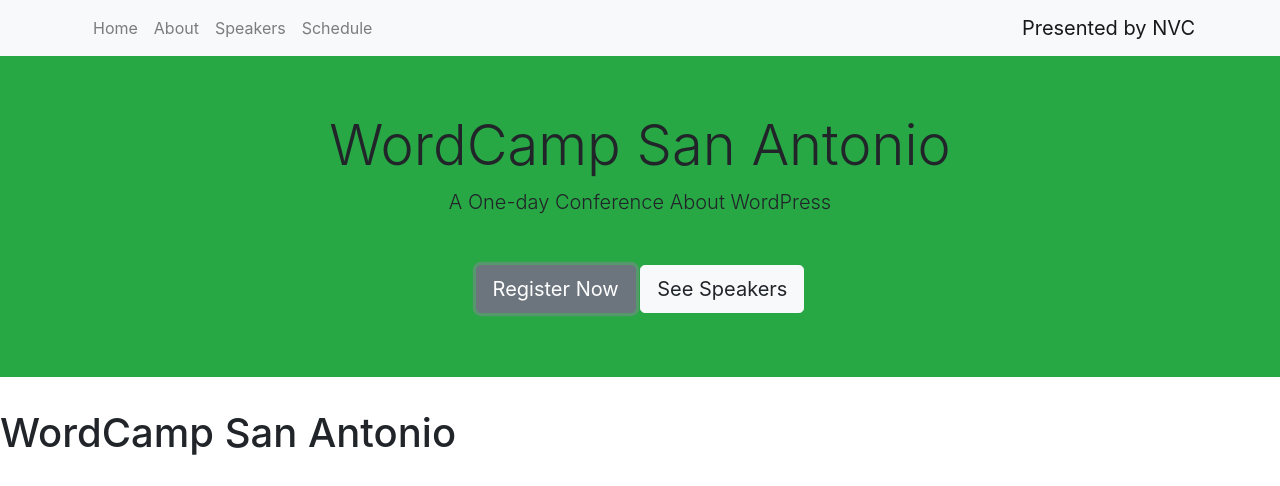
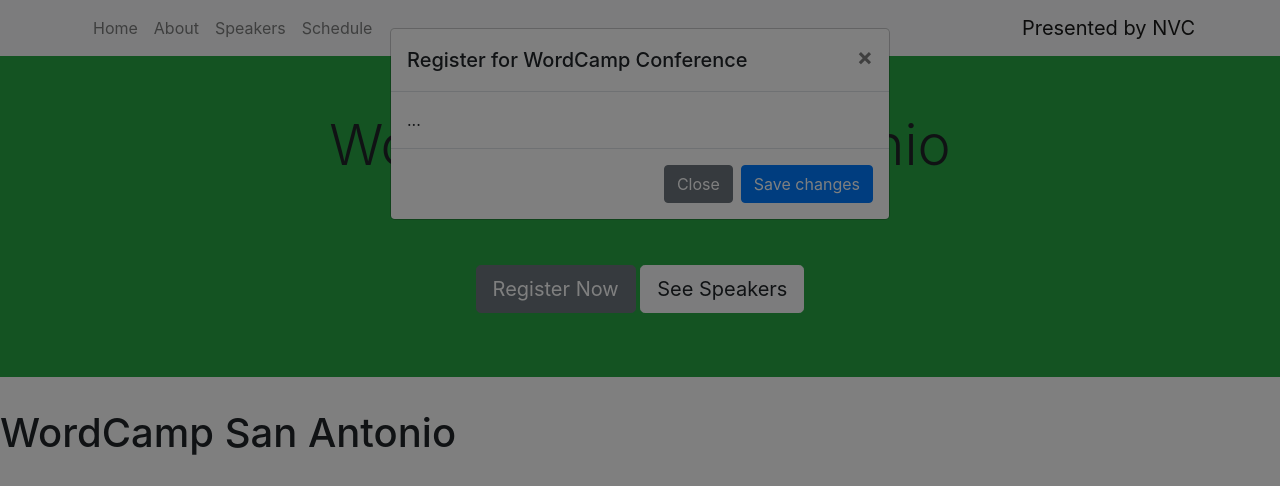
Before and after one commit to kristieb6/WordCamps-San-Antonio, a plain HTML site: page index.html in a window 1280 px wide. Both pictures are taken after a click on the button "Register Now". Shown: the top 486 px of the page. Drawn offline with nearby package versions, Linux system fonts and the light colour scheme.

Commit message:
Update index.html
added modal and modal to activate buttons

```diff
--- a/index.html
+++ b/index.html
@@ -35,6 +35,27 @@
         </li>
       </div>
     </div>
+    <!-- Modal -->
+<div class="modal fade" id="register" tabindex="-1" role="dialog" aria-labelledby="exampleModalLabel" aria-hidden="true">
+  <div class="modal-dialog" role="document">
+    <div class="modal-content">
+      <div class="modal-header">
+        <h5 class="modal-title" id="register">Register for WordCamp Conference</h5>
+        <button type="button" class="close" data-dismiss="modal" aria-label="Close">
+          <span aria-hidden="true">&times;</span>
+        </button>
+      </div>
+      <div class="modal-body">
+        ...
+      </div>
+      <div class="modal-footer">
+        <button type="button" class="btn btn-secondary" data-dismiss="modal">Close</button>
+        <button type="button" class="btn btn-primary">Save changes</button>
+      </div>
+    </div>
+  </div>
+</div>
+<!--/Modal-->
   </div>
 </nav>
 <!--/navbar-->
@@ -44,7 +65,7 @@
     <h1 class="display-4">WordCamp San Antonio</h1>
     <p class="lead">A One-day Conference About WordPress</p>
     <div class="mt-5">
-      <button type="button" class="btn btn-secondary btn-lg">Register Now</button>
+      <button type="button" class="btn btn-secondary btn-lg" data-toggle="modal" data-target="#register">Register Now</button>
       <a class="btn btn-light btn-lg" href="#speakers">See Speakers</a>
     </div>
   </div>
@@ -214,7 +235,7 @@
 
 
 <!--callout button-->
-<button type="button" class="btn btn-secondary btn-lg d-block mx-auto my-5">Don't Miss Out, Register Now</button>
+<button type="button" class="btn btn-secondary btn-lg d-block mx-auto my-5" data-toggle="modal" data-target="#register">Don't Miss Out, Register Now</button>
   <!-- signup form -->
 
 <hr>
```
